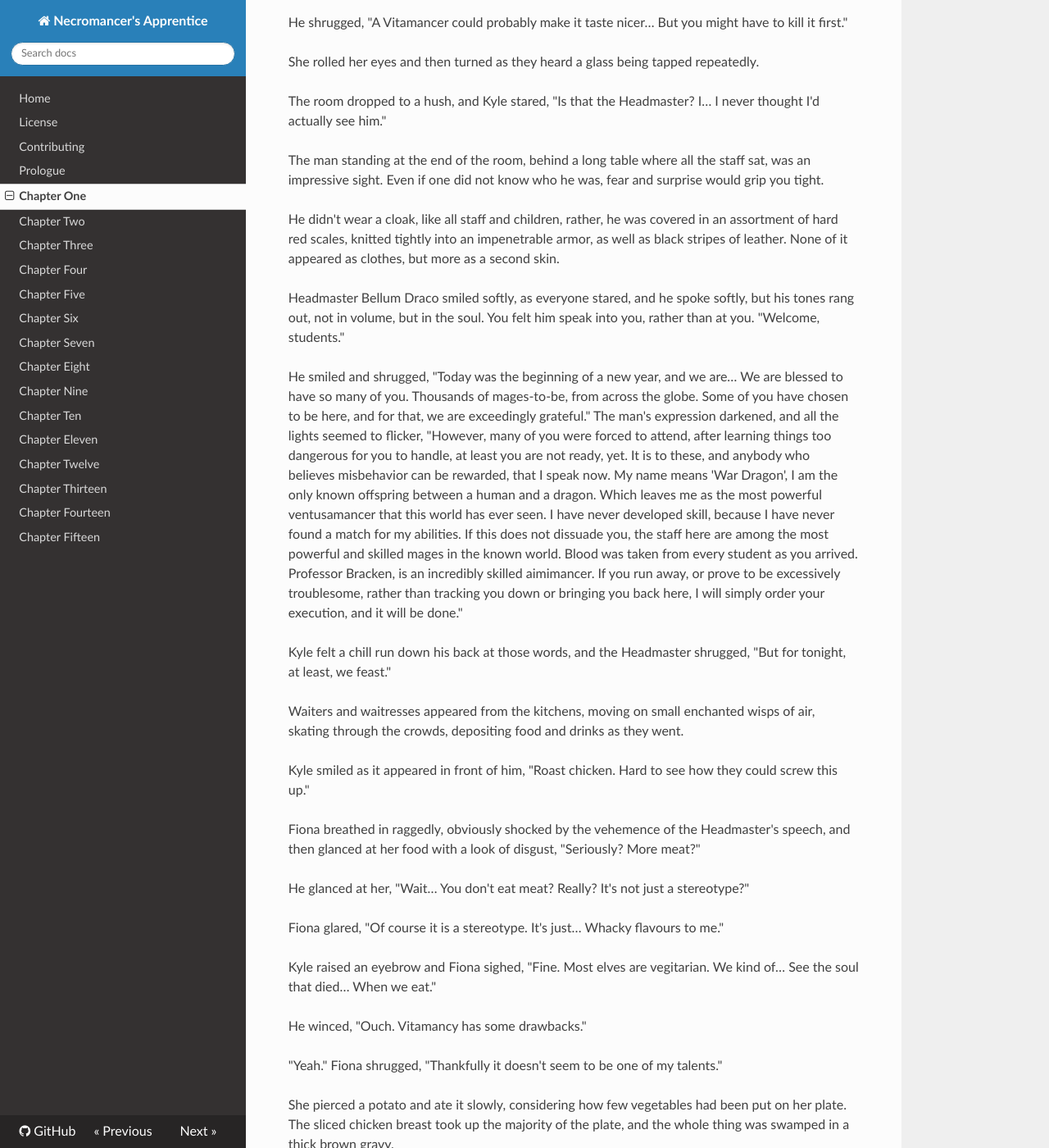
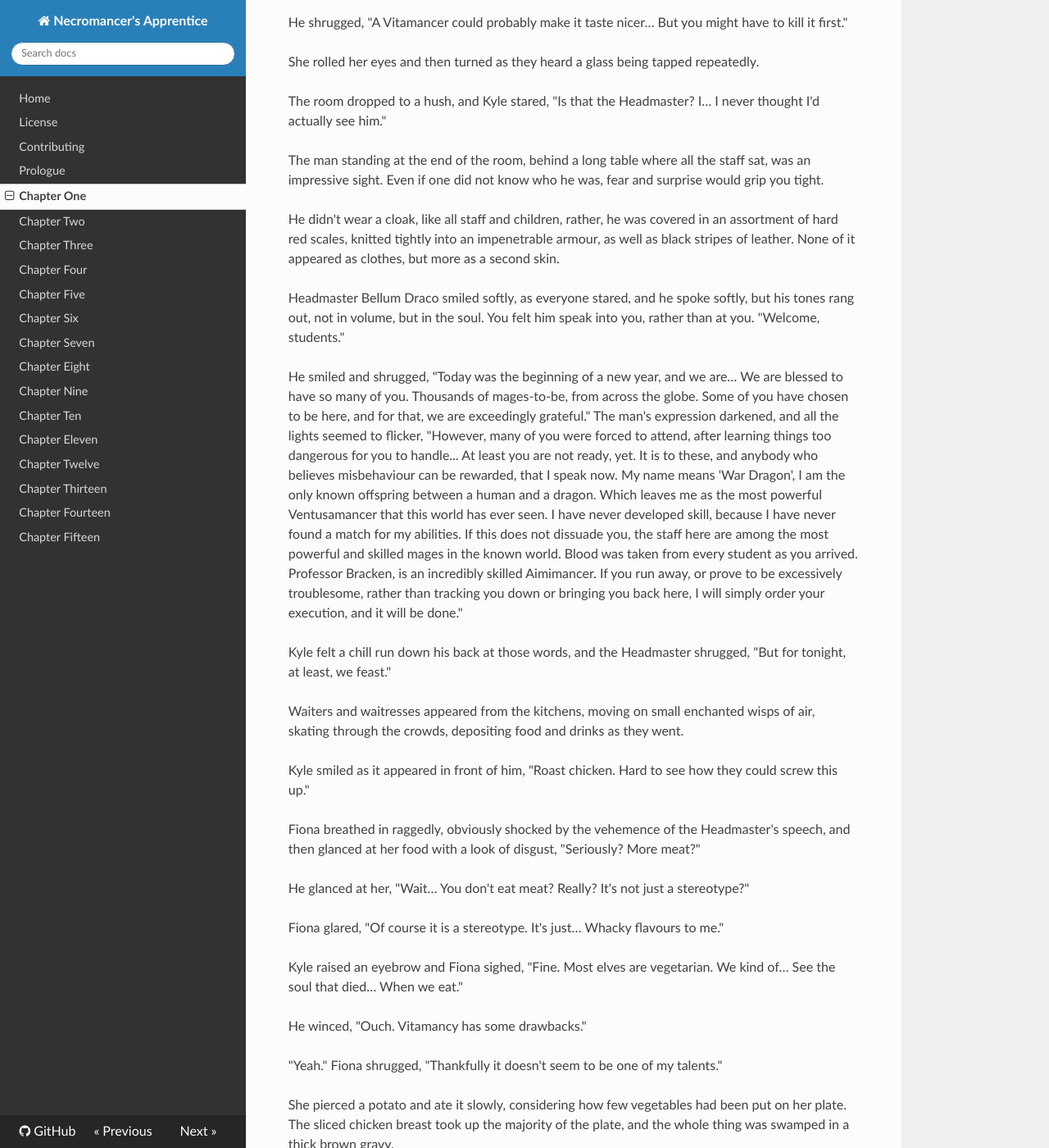
Before and after one commit to shakna-israel/NecromancersApprentice, an MkDocs documentation site: the page built from docs/001-Chapter-One.md, in a window 1280 px wide and 1400 px high, scrolled down 13113 px. Shown: the whole window at 82% size. Built offline with MkDocs 1.6.1, drawn with Linux system fonts in a browser that asks for light colours; nearby versions of some CDN libraries; old or Windows-style settings are respelled for this version of MkDocs; some of the changed text lies outside the part shown.

Commit message:
Simple grammar fixes

```diff
--- a/docs/001-Chapter-One.md
+++ b/docs/001-Chapter-One.md
@@ -60,7 +60,7 @@
 
 Bateman nodded, "Excellent. That is a key point. Using magic... Is dangerous. If you don't focus, you could do far worse than blow a foot off. I know people, who used to be my friends, we went to this school together... Some of them have no memories. Some of them are missing organs and bones... Others have parts that they were never meant to have in the first place."
 
-The professor's unusually serious face faded and he rubbed his hands together, "I think we have time for one more thing. We are going to make a charm, that can help you out while you're learning. It will block you from using magic while you are wearing it, and you will be expected to wear it at all times from now on, unless you are instructed to remove it."
+The professor's unusually serious face faded and he rubbed his hands together, "I think we have time for one more thing. We are going to make a charm that can help you out while you're learning. It will block you from using magic while you are wearing it, and you will be expected to wear it at all times from now on, unless you are instructed to remove it."
 
 Kyle rubbed his temples, a simple object, true enough... But it would hurt like hell for him to wear... But he should have expected it.
 
@@ -124,7 +124,7 @@
 
 He then proceeded to be incredibly astonished at what he had done.
 
-The professor laughed, "Sit down then, boy... And know that I am the Head for the School of Aimimancy. I am likely the most powerful aimimancer you will ever meet... And as protocol, every student here donated some blood. For if you ran away before you were trained... So I could bend you to my will... Another attack on Miss Applesilver... I might bend it a little earlier."
+The professor laughed, "Sit down then, boy... And know that I am the Head for the School of Aimimancy. I am likely the most powerful Aimimancer you will ever meet... And as protocol, every student here donated some blood. For if you ran away before you were trained... So I could bend you to my will... Another attack on Miss Applesilver... I might bend it a little earlier."
 
 Then he turned and walked over to the canteen and proceeded to order his lunch.
 
@@ -142,9 +142,9 @@
 
 He winced, "Yes."
 
-Fiona laughed, "And I thought I was hated by the school... You're the youngest aimimancer in a thousand years."
+Fiona laughed, "And I thought I was hated by the school... You're the youngest Aimimancer in a thousand years."
 
-He winced, "Most aimimancers tend to die young, before they're discovered. So I'm not entirely unique."
+He winced, "Most Aimimancers tend to die young, before they're discovered. So I'm not entirely unique."
 
 She laughed, "You invented no less than eight new spells, before you were ten. You, kid, are a magical genius at a magic that most people think is... Disgusting."
 
@@ -154,7 +154,7 @@
 
 Kyle laughed, "I think I should explain. I wasn't trying to learn Aimimancy. I was trying to discover something worse. My mother died. Killed by bandits. They tore her limb from limb."
 
-Fiona stared at him in horror, "You were.trying to become... A Necromancer?"
+Fiona stared at him in horror, "You were trying to become... A Necromancer?"
 
 He nodded with a visible twinge of pain, "Yeah."
 
@@ -178,7 +178,7 @@
 
 Kyle smiled, "If it's any consolation, I would be happy to watch your back."
 
-Fiona winced, "So the only people who like me are aimimancers? No... Nope. No consolation there."
+Fiona winced, "So the only people who like me are Aimimancers? No... Nope. No consolation there."
 
 Kyle smiled, "Professor Bracken is a half elf."
 
@@ -294,11 +294,11 @@
 
 The man standing at the end of the room, behind a long table where all the staff sat, was an impressive sight. Even if one did not know who he was, fear and surprise would grip you tight.
 
-He didn't wear a cloak, like all staff and children, rather, he was covered in an assortment of hard red scales, knitted tightly into an impenetrable armor, as well as black stripes of leather. None of it appeared as clothes, but more as a second skin.
+He didn't wear a cloak, like all staff and children, rather, he was covered in an assortment of hard red scales, knitted tightly into an impenetrable armour, as well as black stripes of leather. None of it appeared as clothes, but more as a second skin.
 
 Headmaster Bellum Draco smiled softly, as everyone stared, and he spoke softly, but his tones rang out, not in volume, but in the soul. You felt him speak into you, rather than at you. "Welcome, students."
 
-He smiled and shrugged, "Today was the beginning of a new year, and we are… We are blessed to have so many of you. Thousands of mages-to-be, from across the globe. Some of you have chosen to be here, and for that, we are exceedingly grateful." The man's expression darkened, and all the lights seemed to flicker, "However, many of you were forced to attend, after learning things too dangerous for you to handle, at least you are not ready, yet. It is to these, and anybody who believes misbehavior can be rewarded, that I speak now. My name means 'War Dragon', I am the only known offspring between a human and a dragon. Which leaves me as the most powerful ventusamancer that this world has ever seen. I have never developed skill, because I have never found a match for my abilities. If this does not dissuade you, the staff here are among the most powerful and skilled mages in the known world. Blood was taken from every student as you arrived. Professor Bracken, is an incredibly skilled aimimancer. If you run away, or prove to be excessively troublesome, rather than tracking you down or bringing you back here, I will simply order your execution, and it will be done."
+He smiled and shrugged, "Today was the beginning of a new year, and we are… We are blessed to have so many of you. Thousands of mages-to-be, from across the globe. Some of you have chosen to be here, and for that, we are exceedingly grateful." The man's expression darkened, and all the lights seemed to flicker, "However, many of you were forced to attend, after learning things too dangerous for you to handle... At least you are not ready, yet. It is to these, and anybody who believes misbehaviour can be rewarded, that I speak now. My name means 'War Dragon', I am the only known offspring between a human and a dragon. Which leaves me as the most powerful Ventusamancer that this world has ever seen. I have never developed skill, because I have never found a match for my abilities. If this does not dissuade you, the staff here are among the most powerful and skilled mages in the known world. Blood was taken from every student as you arrived. Professor Bracken, is an incredibly skilled Aimimancer. If you run away, or prove to be excessively troublesome, rather than tracking you down or bringing you back here, I will simply order your execution, and it will be done."
 
 Kyle felt a chill run down his back at those words, and the Headmaster shrugged, "But for tonight, at least, we feast."
 
@@ -312,7 +312,7 @@
 
 Fiona glared, "Of course it is a stereotype. It's just… Whacky flavours to me."
 
-Kyle raised an eyebrow and Fiona sighed, "Fine. Most elves are vegitarian. We kind of… See the soul that died… When we eat."
+Kyle raised an eyebrow and Fiona sighed, "Fine. Most elves are vegetarian. We kind of… See the soul that died… When we eat."
 
 He winced, "Ouch. Vitamancy has some drawbacks."
 
@@ -374,13 +374,13 @@
 
 Kyle winced, feeling an odd mixture of emotion, and awkwardly patted the girl's arm. She stared at him, "Dude. Thanks… But don't touch me again."
 
-He looked at her dumbfounded and Fiona glared at him, "Kyle. You're an aimimancer. She's a vitamancer. You just showed her your soul."
+He looked at her dumbfounded and Fiona glared at him, "Kyle. You're an Aimimancer. She's a Vitamancer. You just showed her your soul."
 
 His face drained of colour, "Damn… I am so… so… sorry…"
 
 Abigail smiled weakly, "It wasn't… As terrible as I thought it would be." She shrugged, "Not that you aren't dark. You're nearly pitch black… I just expected a bit more insanity to you, is all."
 
-"Don't pity me." He said quickly, with less force than he had meant, and Abigail laughed, "Kyle, I didn't mean it. It's just something that would take some getting used to… A vitamancer doesn't just see your soul… They see the defining memories that colour your life. Watching a dozen people die, someone's descent into madness, or someone's greatest fears… Not something you can handle when you're as young as I am."
+"Don't pity me." He said quickly, with less force than he had meant, and Abigail laughed, "Kyle, I didn't mean it. It's just something that would take some getting used to… A Vitamancer doesn't just see your soul… They see the defining memories that colour your life. Watching a dozen people die, someone's descent into madness, or someone's greatest fears… Not something you can handle when you're as young as I am."
 
 Kyle turned, "That reminds me, Fiona, how old are you?"
 
```
Also changed, not shown: other parts of docs/001-Chapter-One.md (+6 -6 lines).
